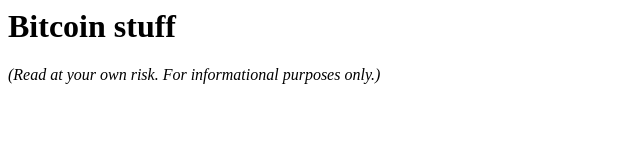
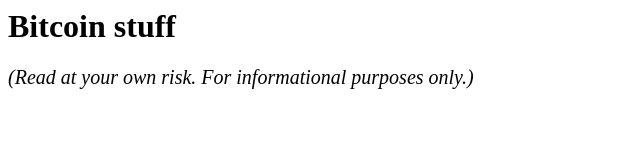
Before and after one commit to gitpushremote/web, a plain HTML site: page b/index.html in a window 1280 px wide. Shown: the whole page, without its empty margins (0-640 px from the left). Drawn offline with Linux system fonts and the light colour scheme.

Commit message:
Update index.html

```diff
--- a/b/index.html
+++ b/b/index.html
@@ -1,7 +1,7 @@
 <html>
   <body>
-    <h1>Bitcoin stuff</h1>
-     <p style="text-align:justify;"><i>(Read at your own risk. For informational purposes only.)</i></p>
+<h1>Bitcoin stuff</h1>
+<p style="text-align:justify;"><span style="font-size:20px;"><i>(Read at your own risk. For informational purposes only.)</i></span></p>
 
 
 
```
